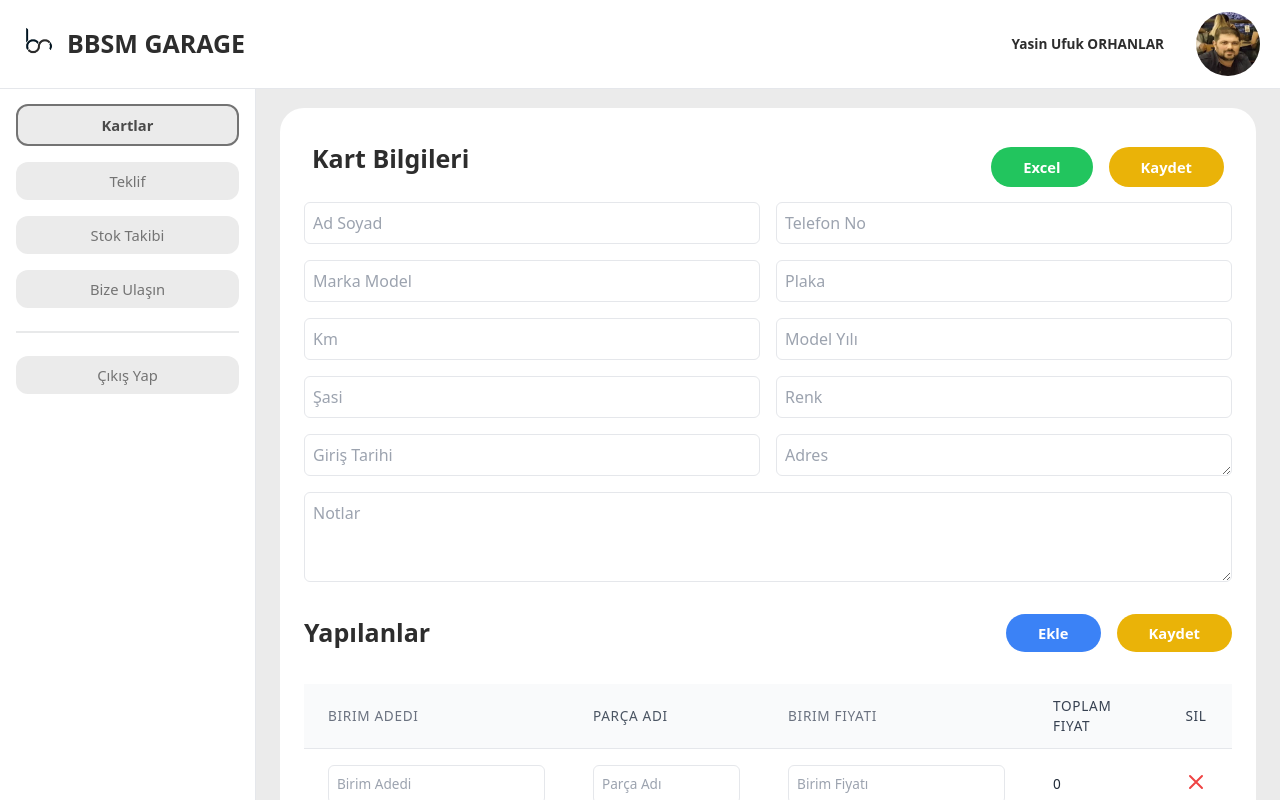
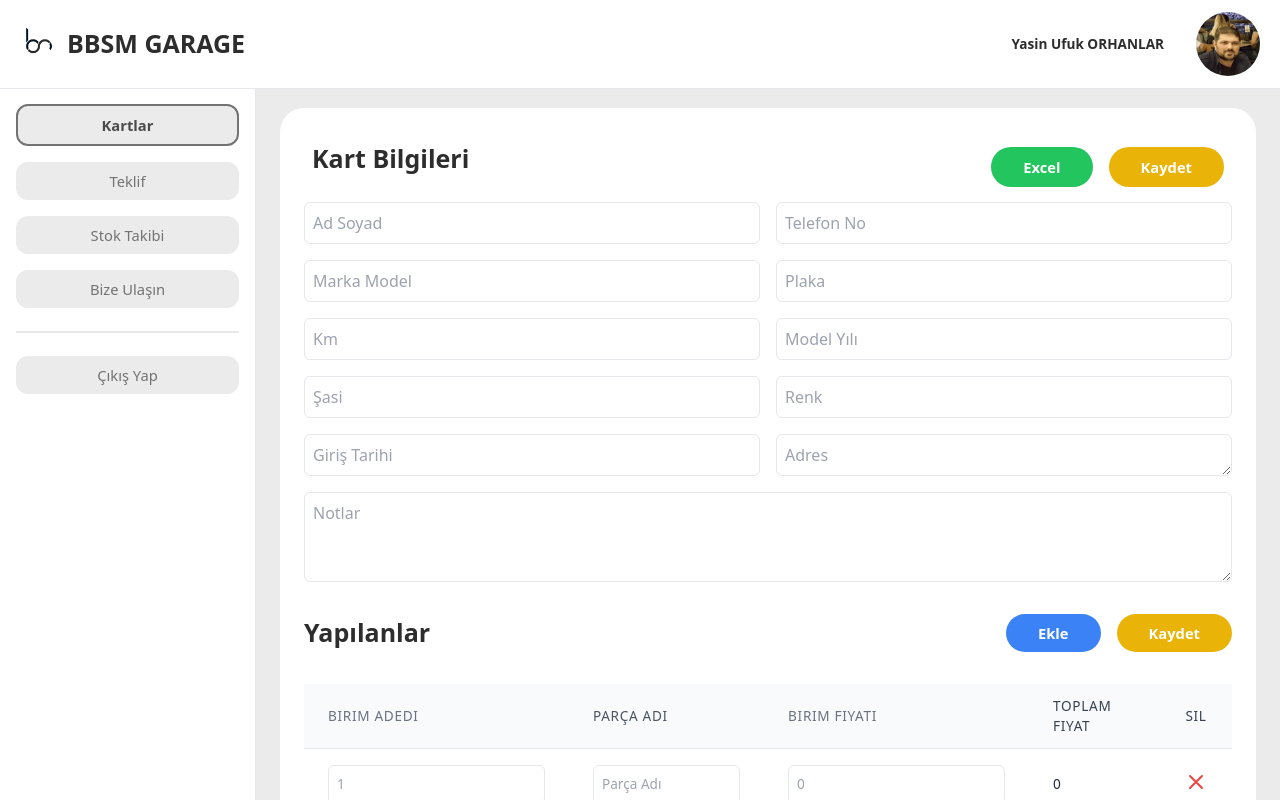
Before and after one commit to sametyldrmm/bbsmGarage, a Next.js app in the folder front/: page /login/kartlar/detay in a window 1280 px wide. Both pictures are taken after a click on the button "Ekle". Shown: the top 800 px of the page. Built offline with nearby package versions, Linux system fonts and the light colour scheme.

Commit message:
v8.7.2.4

```diff
--- a/front/pages/login/kartlar/detay.js
+++ b/front/pages/login/kartlar/detay.js
@@ -408,7 +408,7 @@ export default function Detay() {
                     <td className="px-6 py-4 whitespace-nowrap">
                       <input
                         onChange={(event) => handleChange2(event, index)}
-                        placeholder="Birim Adedi" // Placeholder olarak açıklayıcı metin kullanın
+                        placeholder="1" // Placeholder olarak açıklayıcı metin kullanın
                         value={yapilan.birimAdedi || ''} // Yapilan.birimAdedi yoksa boş bir dize göster
                         type="number"
                         name="birimAdedi" // Güncellenecek alanın adını belirtin
@@ -429,7 +429,7 @@ export default function Detay() {
                     <td className="px-6 py-4 whitespace-nowrap">
                       <input
                         onChange={(event) => handleChange2(event, index)}
-                        placeholder="Birim Fiyatı" // Placeholder olarak açıklayıcı metin kullanın
+                        placeholder="0" // Placeholder olarak açıklayıcı metin kullanın
                         value={yapilan.birimFiyati || ''} // Yapilan.birimFiyati yoksa boş bir dize göster
                         type="number"
                         name="birimFiyati" // Güncellenecek alanın adını belirtin
--- a/front/pages/login/teklifler/detayT.js
+++ b/front/pages/login/teklifler/detayT.js
@@ -354,7 +354,7 @@ export default function Detay() {
                     <td className="px-6 py-4 whitespace-nowrap">
                       <input
                         onChange={(event) => handleChange2(event, index)}
-                        placeholder="Birim Adedi"
+                        placeholder="1"
                         value={yapilan.birimAdedi || ''}
                         type="number"
                         name="birimAdedi"
@@ -375,7 +375,7 @@ export default function Detay() {
                     <td className="px-6 py-4 whitespace-nowrap">
                       <input
                         onChange={(event) => handleChange2(event, index)}
-                        placeholder="Birim Fiyatı"
+                        placeholder="0"
                         value={yapilan.birimFiyati || ''}
                         type="number"
                         name="birimFiyati"
```
